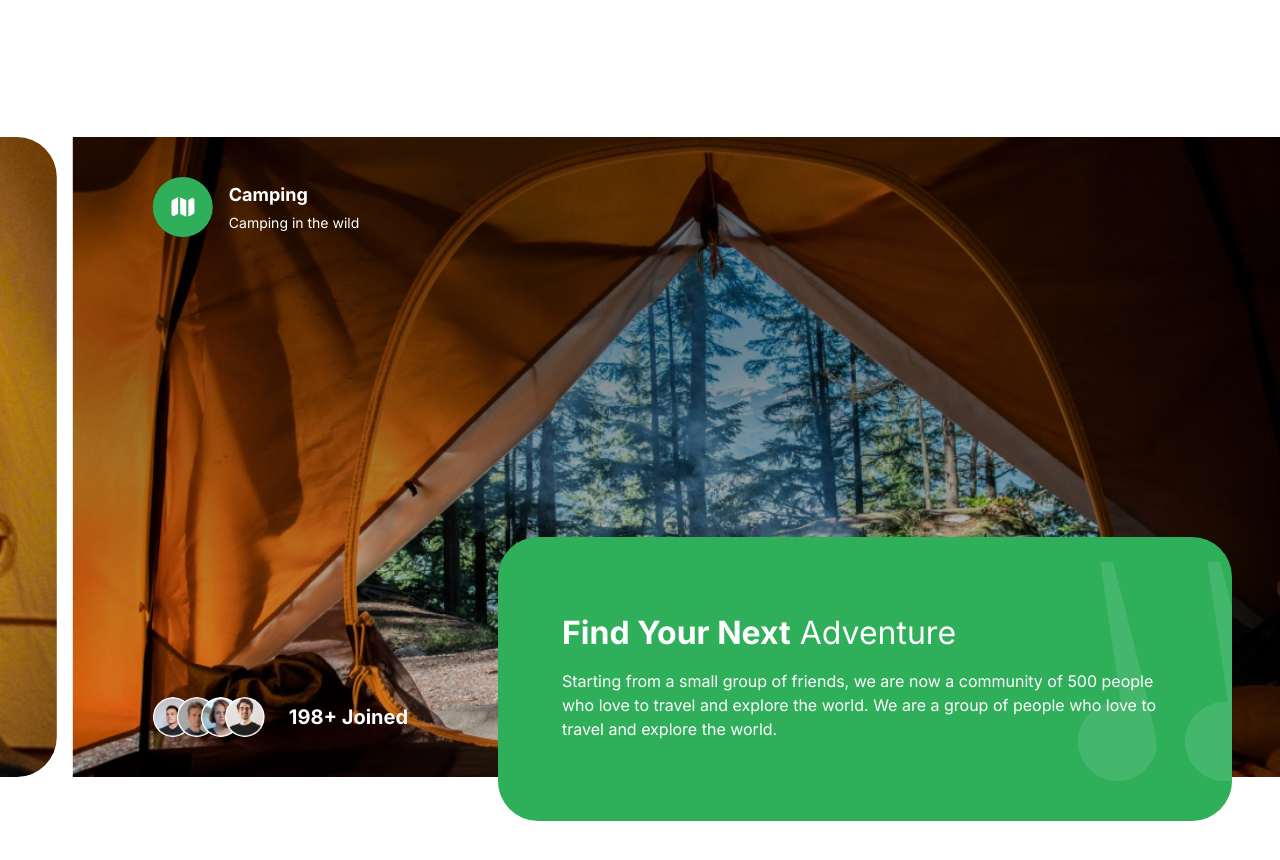
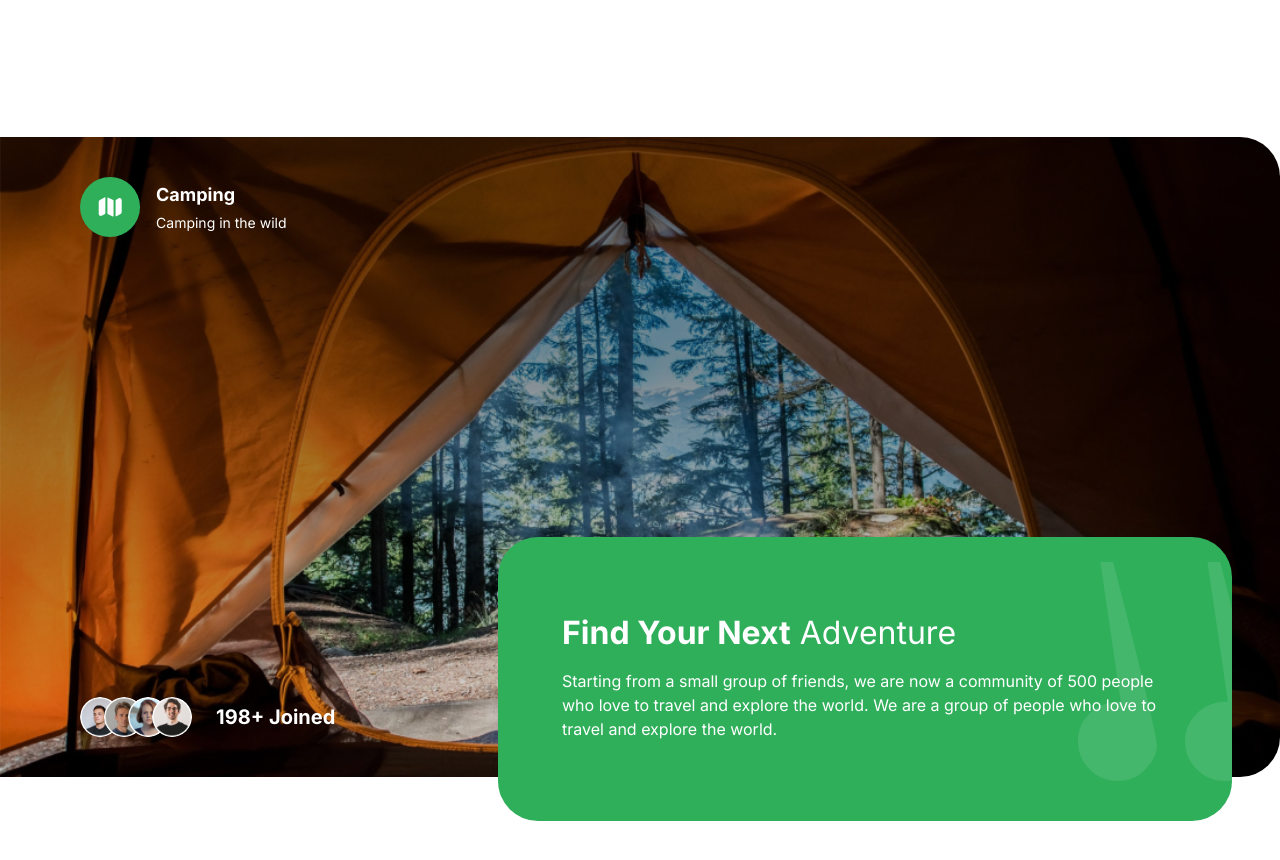
Before and after one commit to waleed1892/travel-co, a Next.js app: page / in a window 1280 px wide. Shown: the part 760-1620 px from the top of the page. Built offline with nearby package versions, Linux system fonts and the light colour scheme.

Commit message:
decrease autoplay time delay for camp section

```diff
--- a/components/Camp.tsx
+++ b/components/Camp.tsx
@@ -68,7 +68,7 @@ const Camp = () => {
         }}
         plugins={[
           Autoplay({
-            delay: 3000,
+            delay: 2500,
           }),
         ]}
       >
```
